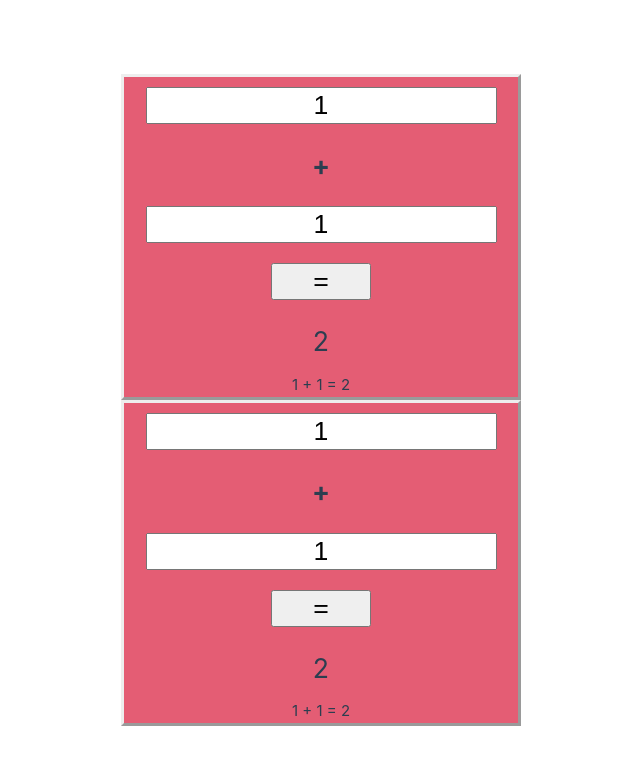
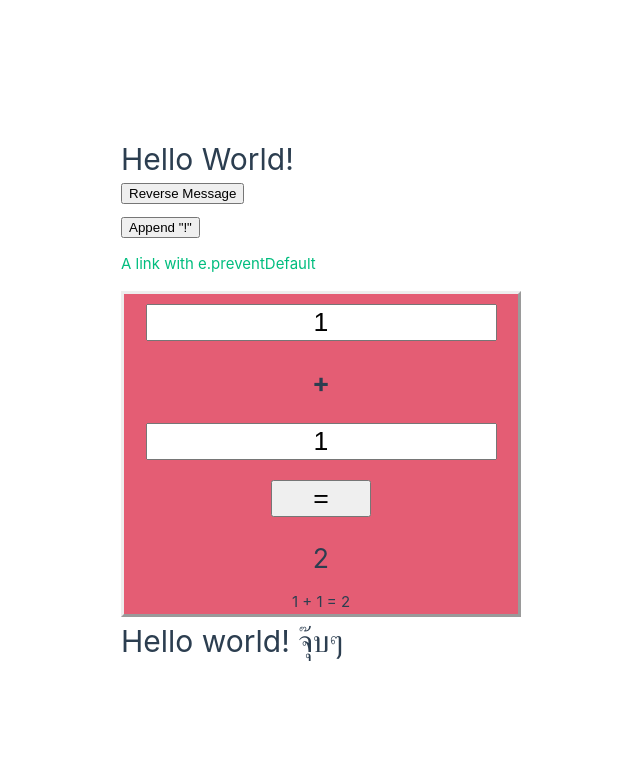
Before and after one commit to Memiez/lab2vuejs, a Vue app: page / in a window 1280 px wide. Shown: the top 764 px of the page, without its empty margins (119-759 px from the left). Built offline with nearby package versions, Linux system fonts and the light colour scheme.

Commit message:
SplitReverseJoin

```diff
--- a/src/App.vue
+++ b/src/App.vue
@@ -2,11 +2,13 @@
 import { RouterLink, RouterView } from "vue-router";
 import HelloWorld from "./components/HelloWorld.vue";
 import CalComponents from "./components/CalComponents.vue";
-import HelloWorldExsample from "./components/CalComponents.vue";
+import HelloWorldExsample from "./components/HelloWorldExsample.vue";
+import HandingUserInput from "./components/HandingUserInput.vue";
 </script>
 
 <template>
   <div>
+    <HandingUserInput />
     <CalComponents />
     <HelloWorldExsample />
   </div>
--- /dev/null
+++ b/src/components/HandingUserInput.vue
@@ -0,0 +1,22 @@
+<script setup lang="ts">
+import { ref } from "vue";
+const message = ref("Hello World!");
+function reverseMessage() {
+  message.value = message.value.split("").reverse().join("");
+}
+</script>
+
+<template>
+  <h1>{{ message }}</h1>
+  <button @click="reverseMessage">Reverse Message</button>
+  <button v-on:click="message += '!'">Append "!"</button>
+  <a href="">A link with e.preventDefault</a>
+</template>
+
+<style scoped>
+button,
+a {
+  display: block;
+  margin-bottom: 1em;
+}
+</style>
```
